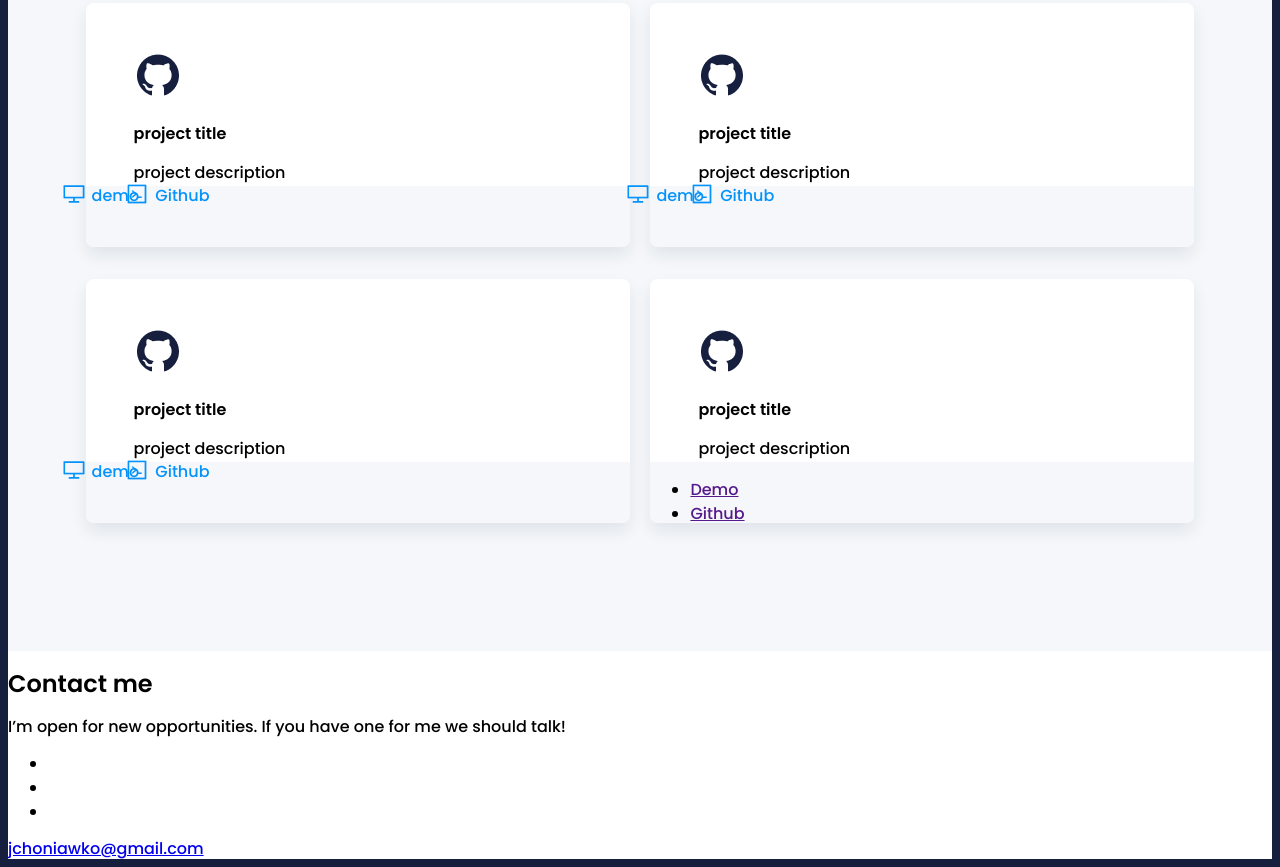
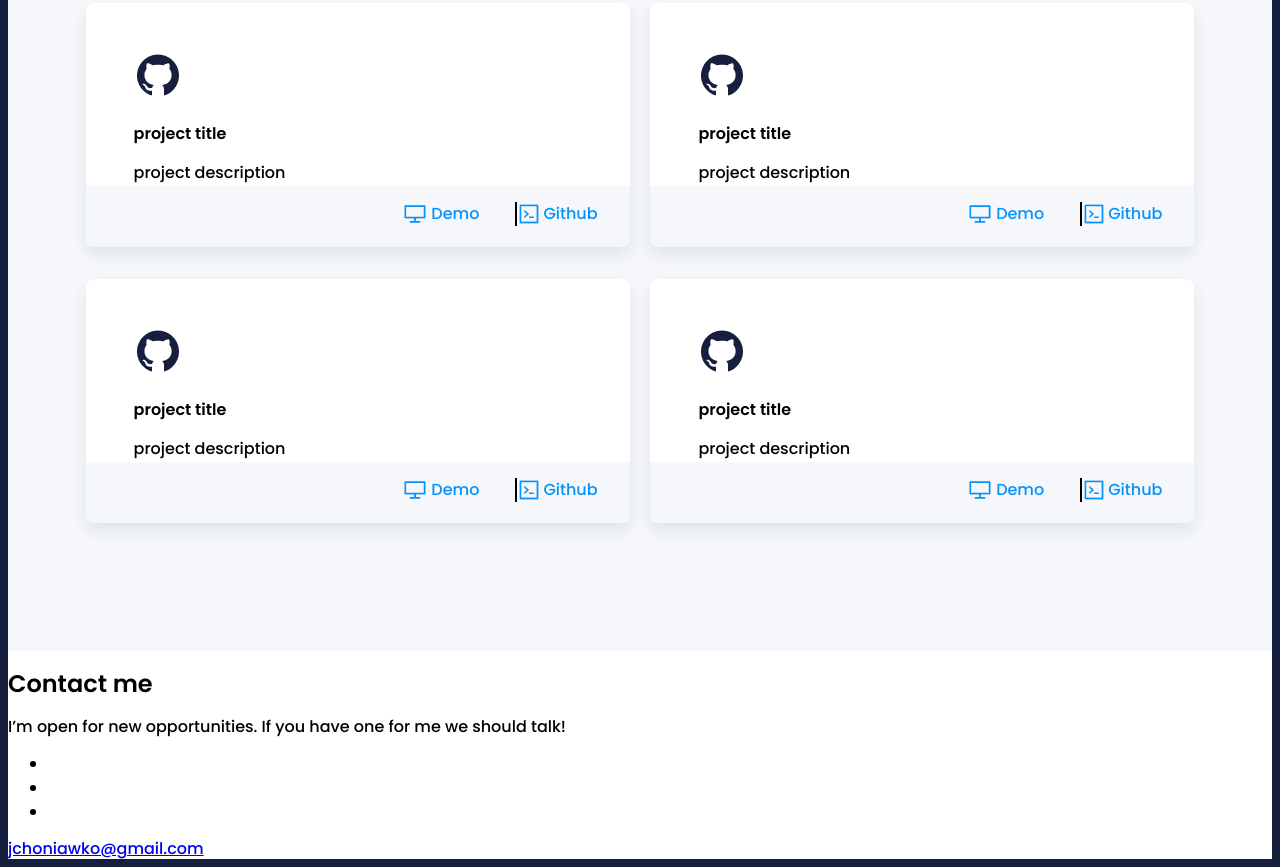
Before and after one commit to JedrzejCh/JedrzejCh.github.io, a website built with webpack: page src/content/index.html in a window 1280 px wide. Shown: the part 2073-2940 px from the top of the page. Built offline with nearby package versions, Linux system fonts and the light colour scheme; files whose address does not match are found by name.

Commit message:
projects section

```diff
--- a/src/content/index.html
+++ b/src/content/index.html
@@ -87,27 +87,33 @@
           <img src="../assets/img/Github.png" alt="Github logo" class="project-card__icon">
           <h4 class="project-card__h4">project title</h4>
           <p class="project-card__paragraph">project description</p>
-          <div class="btn-wrapper">
-            <button class="project-card__btn btn-demo">demo</button>
-            <button class="project-card__btn btn-github">Github</button>
+          <div class="list-wrapper">
+            <ul class="list-wrapper--ul">
+              <li class="list-wrapper--li"><a href=""class="list-wrapper--demo">Demo</a></li>
+              <li class="list-wrapper--li"><a href=""class="list-wrapper--github">Github</a></li>
+            </ul>
           </div>
         </div>
         <div class="project-card">
           <img src="../assets/img/Github.png" alt="Github logo" class="project-card__icon">
           <h4 class="project-card__h4">project title</h4>
           <p class="project-card__paragraph">project description</p>
-          <div class="btn-wrapper">
-            <button class="project-card__btn btn-demo">demo</button>
-            <button class="project-card__btn btn-github">Github</button>
+          <div class="list-wrapper">
+            <ul class="list-wrapper--ul">
+              <li class="list-wrapper--li"><a href=""class="list-wrapper--demo">Demo</a></li>
+              <li class="list-wrapper--li"><a href=""class="list-wrapper--github">Github</a></li>
+            </ul>
           </div>
         </div>
         <div class="project-card">
           <img src="../assets/img/Github.png" alt="Github logo" class="project-card__icon">
           <h4 class="project-card__h4">project title</h4>
           <p class="project-card__paragraph">project description</p>
-          <div class="btn-wrapper">
-            <button class="project-card__btn btn-demo">demo</button>
-            <button class="project-card__btn btn-github">Github</button>
+          <div class="list-wrapper">
+            <ul class="list-wrapper--ul">
+              <li class="list-wrapper--li"><a href=""class="list-wrapper--demo">Demo</a></li>
+              <li class="list-wrapper--li"><a href=""class="list-wrapper--github">Github</a></li>
+            </ul>
           </div>
         </div>
         <div class="project-card">
@@ -119,9 +125,9 @@
             <button class="project-card__btn btn-github">Github</button>
           </div> -->
           <div class="list-wrapper">
-            <ul>
-              <li><a href="">Demo</a></li>
-              <li><a href="">Github</a></li>
+            <ul class="list-wrapper--ul">
+              <li class="list-wrapper--li"><a href=""class="list-wrapper--demo">Demo</a></li>
+              <li class="list-wrapper--li"><a href=""class="list-wrapper--github">Github</a></li>
             </ul>
           </div>
         </div>
--- a/src/sass/_header.sass
+++ b/src/sass/_header.sass
@@ -2,6 +2,7 @@ body
   border: 8px solid #171F3F
 html
   font-family: Poppins
+  box-sizing: border-box
 .header
   height: 95vh
   max-width: 55vw
--- a/src/sass/_projects.sass
+++ b/src/sass/_projects.sass
@@ -24,49 +24,6 @@
   border-radius: 0.5rem
   background-color: #FFFFFF
   position: relative
-.btn-wrapper
-  background-color: #F5F7FA
-  width: 100%
-  height: 25%
-  position: absolute
-  bottom: 0
-  left: 0
-  border-bottom-left-radius: 0.5rem
-  border-bottom-right-radius: 0.5rem
-.project-card__btn
-  position: relative
-  color: #0593FB
-  border: none
-  background-color: transparent
-  font-weight: 500
-.btn-demo
-  // position: relative
-  &::before
-    content: ""
-    display: block
-    width: 24px
-    height: 24px
-    background-position: center
-    background-repeat: no-repeat
-    background-image: url("../assets/img/Demo.png")
-    position: absolute
-    left: -24px
-    bottom: 0
-.btn-github
-  // position: relative
-  &::before
-    content: ""
-    display: block
-    width: 24px
-    height: 24px
-    background-position: center
-    background-repeat: no-repeat
-    background-image: url("../assets/img/Code.png")
-    position: absolute
-    left: -24px
-    bottom: 0
-
-
   //
 
 .list-wrapper
@@ -78,7 +35,50 @@
   left: 0
   border-bottom-left-radius: 0.5rem
   border-bottom-right-radius: 0.5rem
-ul.testul
+  list-style: none
+.list-wrapper--ul
   list-style: none
   display: flex
   flex-direction: row
+  justify-content: flex-end
+  justify-items: center
+.list-wrapper--li
+  margin: 0 2rem
+  position: relative
+
+.list-wrapper--demo
+  text-decoration: none
+  color: #0593FB
+  background-color: transparent
+  font-weight: 500
+  &::before
+    content: ""
+    display: block
+    width: 24px
+    height: 24px
+    background-position: center
+    background-repeat: no-repeat
+    background-image: url("../assets/img/Demo.png")
+    position: absolute
+    left: -28px
+    bottom: 0
+  // &::after
+  //   content: ""
+  //   border-
+.list-wrapper--github
+  text-decoration: none
+  color: #0593FB
+  background-color: transparent
+  font-weight: 500
+  &::before
+    content: ""
+    display: block
+    width: 24px
+    height: 24px
+    background-position: center
+    background-repeat: no-repeat
+    background-image: url("../assets/img/Code.png")
+    position: absolute
+    left: -28px
+    bottom: 0
+    border-left: 2px solid black
```
Also changed, not shown: dist/css/main.css, dist/index.html, 1 other file.
